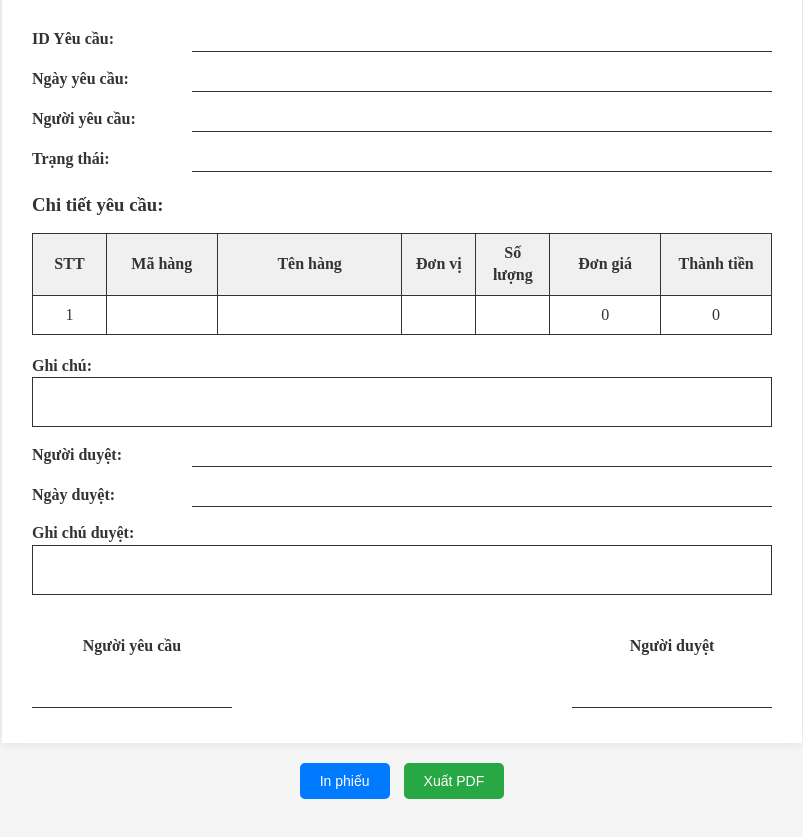
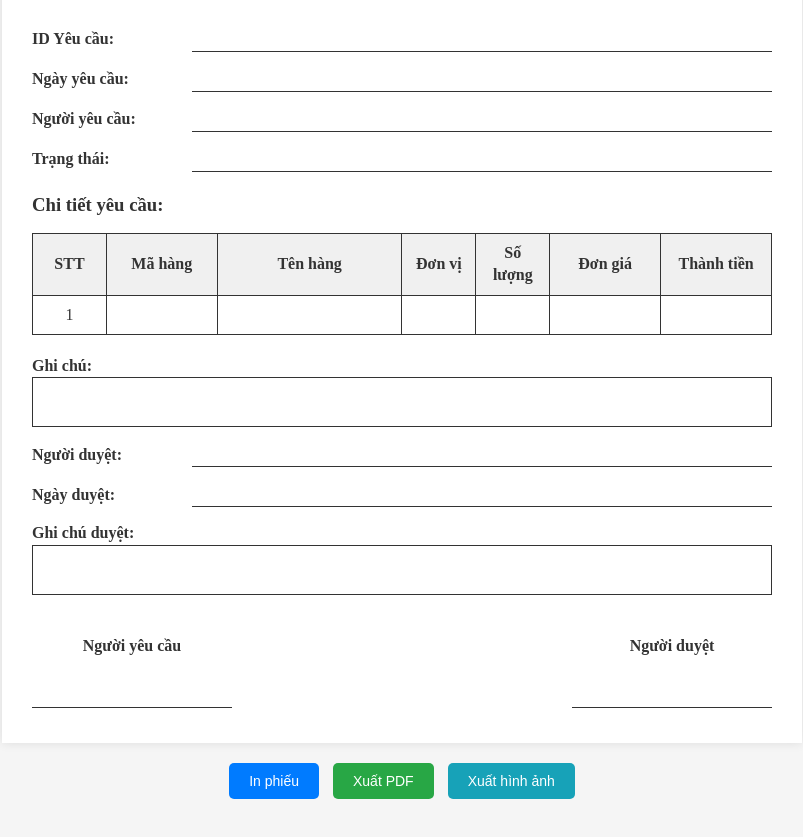
Before and after one commit to VinhThanh8088/innhanh, a plain HTML site: page index.html in a window 1280 px wide. Shown: the part 153-990 px from the top of the page, without its empty margins (238-1041 px from the left). Drawn offline with nearby package versions, Linux system fonts and the light colour scheme.

Commit message:
Update index.html

```diff
--- a/index.html
+++ b/index.html
@@ -134,15 +134,15 @@
         }
 
         .btn:hover {
-            background-color: #0056b3;
+            opacity: 0.9;
         }
 
         .btn-success {
             background-color: #28a745;
         }
 
-        .btn-success:hover {
-            background-color: #1e7e34;
+        .btn-info {
+            background-color: #17a2b8;
         }
 
         @media print {
@@ -268,6 +268,7 @@
     <div class="buttons">
         <button class="btn" onclick="printForm()">In phiếu</button>
         <button class="btn btn-success" onclick="exportToPDF()">Xuất PDF</button>
+        <button class="btn btn-info" onclick="exportToImage()">Xuất hình ảnh</button>
     </div>
 
     <script>
@@ -349,23 +350,17 @@
                 }
             }
 
-            // Cách 2: Dữ liệu từ multiple parameters
+            // Cách 2: Dữ liệu từ multiple parameters (dự phòng)
             if (items.length === 0) {
                 const maHang = getUrlParameter('maHang');
-                const tenHang = getUrlParameter('tenHang');
-                const donVi = getUrlParameter('donVi');
-                const soLuong = getUrlParameter('soLuong');
-                const donGia = getUrlParameter('donGia');
-                const thanhTien = getUrlParameter('thanhTien');
-
                 if (maHang) {
                     items = [{
                         maHang: maHang,
-                        tenHang: tenHang,
-                        donVi: donVi,
-                        soLuong: soLuong,
-                        donGia: donGia,
-                        thanhTien: thanhTien
+                        tenHang: getUrlParameter('tenHang'),
+                        donVi: getUrlParameter('donVi'),
+                        soLuong: getUrlParameter('soLuong'),
+                        donGia: getUrlParameter('donGia'),
+                        thanhTien: getUrlParameter('thanhTien')
                     }];
                 }
             }
@@ -376,12 +371,12 @@
                 const row = document.createElement('tr');
                 row.innerHTML = `
                     <td>1</td>
-                    <td>${getUrlParameter('maHang') || ''}</td>
-                    <td>${getUrlParameter('tenHang') || ''}</td>
-                    <td>${getUrlParameter('donVi') || ''}</td>
-                    <td>${getUrlParameter('soLuong') || ''}</td>
-                    <td>${formatCurrency(getUrlParameter('donGia'))}</td>
-                    <td>${formatCurrency(getUrlParameter('thanhTien'))}</td>
+                    <td>&nbsp;</td>
+                    <td>&nbsp;</td>
+                    <td>&nbsp;</td>
+                    <td>&nbsp;</td>
+                    <td>&nbsp;</td>
+                    <td>&nbsp;</td>
                 `;
                 tbody.appendChild(row);
             } else {
@@ -401,7 +396,7 @@
             }
 
             // Thêm dòng tổng cộng nếu có nhiều items
-            if (items.length > 1) {
+            if (items.length > 0) {
                 const totalAmount = items.reduce((sum, item) => sum + (parseFloat(item.thanhTien) || 0), 0);
                 const totalRow = document.createElement('tr');
                 totalRow.innerHTML = `
@@ -452,6 +447,28 @@
             });
         }
 
+        // *** HÀM MỚI: Xuất hình ảnh ***
+        function exportToImage() {
+            const element = document.getElementById('printArea');
+            const fileName = `Phieu_de_nghi_${getUrlParameter('id') || 'unknown'}.png`;
+
+            html2canvas(element, {
+                scale: 2, // Tăng scale để hình ảnh chất lượng cao hơn
+                useCORS: true,
+                allowTaint: true
+            }).then(function(canvas) {
+                // Tạo một thẻ <a> ẩn để tải xuống
+                const link = document.createElement('a');
+                link.download = fileName;
+                link.href = canvas.toDataURL('image/png');
+
+                // Thêm vào body, thực hiện click và xóa đi
+                document.body.appendChild(link);
+                link.click();
+                document.body.removeChild(link);
+            });
+        }
+
         // Load dữ liệu khi trang được tải
         window.onload = function() {
             loadDataFromUrl();
```
